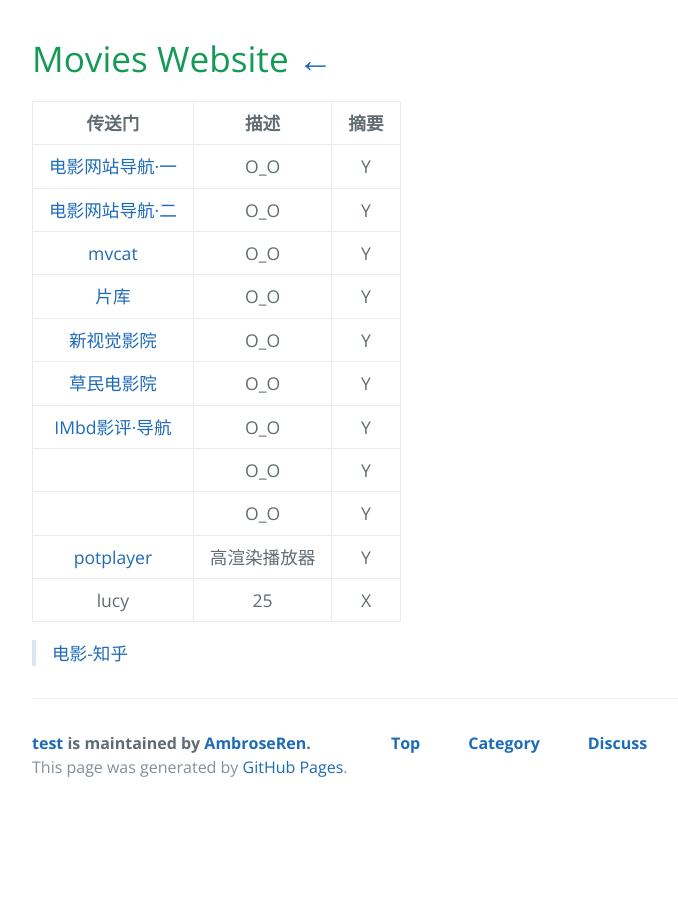
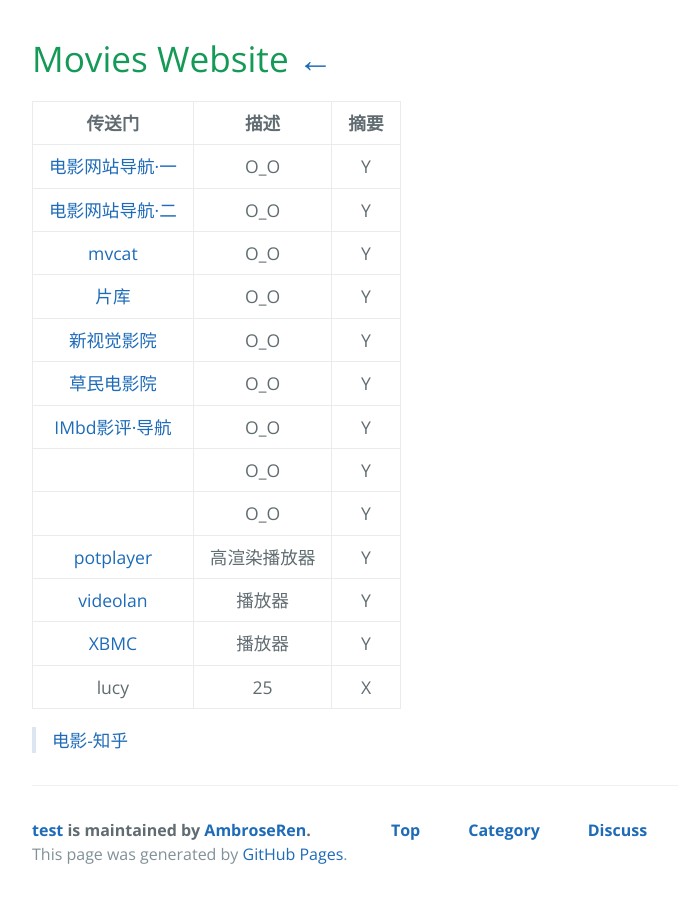
Before and after one commit to AmbroseRen/test, a Jekyll site: the page built from Art/Movies/index.md, in a window 1280 px wide. Shown: the whole page, without its empty margins (192-870 px from the left). Built offline with Jekyll 4.4.1, drawn with Linux system fonts in a browser that asks for light colours; our own code applies the rules of GitHub Pages for plain Markdown files; the repository's description, which GitHub fills in, is left out.

Commit message:
Update index.md

```diff
--- a/Art/Movies/index.md
+++ b/Art/Movies/index.md
@@ -12,6 +12,8 @@
 | []() | O_O | Y |
 | []() | O_O | Y |
 | [potplayer](https://potplayer.daum.net/?lang=zh_CN) | 高渲染播放器 | Y |
+| [videolan](https://www.videolan.org/index.zh.html) | 播放器 | Y |
+| [XBMC](https://kodi.tv/download/) | 播放器 | Y |
 | lucy | 25 | X |
 
 > [电影-知乎](https://zhuanlan.zhihu.com/p/34028598)
```
